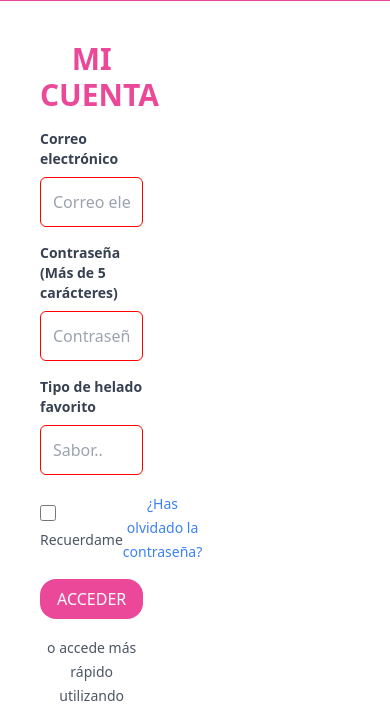
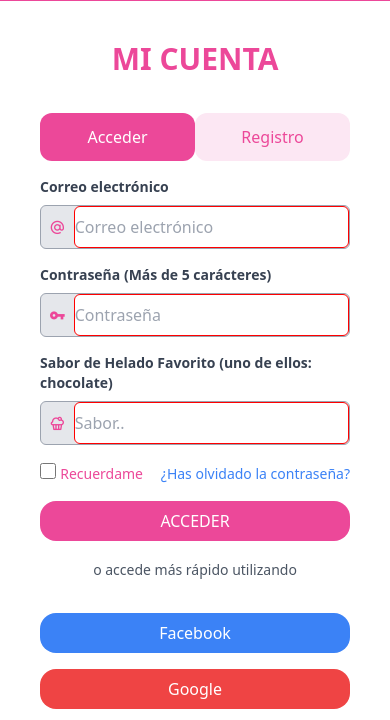
Before and after one commit to Alpego05/Tailwind, a website: page src/pages/login.html in a window 390 px wide. Shown: the part 79-799 px from the top of the page. Drawn offline with nearby package versions, Linux system fonts and the light colour scheme.

Commit message:
responsive login

```diff
--- a/src/pages/login.html
+++ b/src/pages/login.html
@@ -28,7 +28,10 @@
         </div>
         <div class=" mx-auto flex justify-between items-center py-1 px-3 h-20 ">
 
-            <img class="w-32" src="../assets/images/Bits-logo-marca-21-blanco.svg">
+            <a href="../index.html">
+                <img class="w-32" src="../assets/images/Bits-logo-marca-21-blanco.svg">
+            </a>
+
 
             <!-- Navbar -->
             <nav class="hidden md:block p-0 m-0">
@@ -60,39 +63,63 @@
 
     </header>
 
-    <div class="flex flex-col md:flex-row  justify-center  p-10 space-y-6 md:space-y-0">
+    <div class="flex flex-col lg:flex-row items-center lg:items-start justify-center  p-10 space-y-6 ">
+        <!-- formulario -->
+        <div class=" w-full space-y-4  lg:w-1/3">
+            <h1 class="text-3xl font-bold text-pink-500 text-center mb-9">MI CUENTA</h1>
 
+            <!-- div acceder/registro, no tiene mucho sentido, esta forzado para usar el validate -->
+            <div class="flex justify-center ">
+                <div class="bg-pink-500 text-white py-3 w-1/2 text-center rounded-xl cursor-pointer">
+                    Acceder
+                </div>
 
-        <!-- formulario -->
-        <div class=" w-1/3 space-y-4">
-            <h1 class="text-3xl font-bold text-pink-500 text-center">MI CUENTA</h1>
+                <div class="bg-pink-100 text-pink-500 py-3 w-1/2 text-center rounded-xl cursor-pointer">
+                    Registro
+                </div>
+
+            </div>
             <form class="space-y-4 ">
                 <!-- divs para los space, si no están deja de funcionar -->
                 <div>
-                    <label for="email" class="block text-sm font-semibold text-gray-700">Correo
-                        electrónico</label>
-                    <input id="email" type="email" class="w-full p-3 mt-2 border border-gray-300 rounded-md"
+                    <label for="email" class="block text-sm mb-2 font-semibold text-gray-700">Correo electrónico</label>
+                        <div class="flex items-center bg-gray-200 rounded-md border border-gray-400 ">
+                            <div class="  px-2 ">
+                                <i class="ri-at-line text-pink-500 "></i>
+                            </div>
+                            <input id="email" type="email" class="w-full py-2  border border-gray-300 rounded-md"
                         placeholder="Correo electrónico" required>
+                        </div>
+
                 </div>
 
                 <div>
-                    <label for="password" class="block text-sm font-semibold text-gray-700">Contraseña (Más de 5 carácteres)</label>
-                    <input id="password" type="password" class="w-full p-3 mt-2 border border-gray-300 rounded-md"
-                        placeholder="Contraseña" pattern=".{5,}" required>
+                    <label for="password" class="block text-sm mb-2 font-semibold text-gray-700">Contraseña (Más de 5 carácteres)</label>
+                        <div class="flex items-center bg-gray-200 rounded-md border border-gray-400 ">
+                            <div class="  px-2 ">
+                                <i class="ri-key-fill text-pink-500"></i>
+                            </div>
+                            <input id="password" type="password" class="w-full py-2  border border-gray-300 rounded-md"
+                            placeholder="Contraseña" pattern=".{5,}" required>
+                        </div>
                 </div>
 
                 <div>
-                    <label for="flavour" class="block text-sm font-semibold text-gray-700">Tipo de helado
-                        favorito</label>
-                    <input id="flavour" type="text" class="w-full p-3 mt-2 border border-gray-300 rounded-md"
-                        placeholder="Sabor.. " pattern="vainilla|chocolate|fresa|menta|frambuesa|mango|coco|caramelo|pistacho|cookies&cream|nutella|stracciatella|lechecondensada|maracuyá|limón|ciruela|amarena|turrón|algodón de azucar|pistacho|chocolateblanco|avellana|mocha|gofre|kiwi|dulce de leche|safrán|yogur|arándano|nuez|higo|manzana|piña|arándano|cereza|chicle|plátano|café|melón|frutos rojos"
-                        required>
+                    <label for="flavour" class="block text-sm mb-2 font-semibold text-gray-700">Sabor de Helado Favorito (uno de ellos: chocolate)</label>
+                        <div class="flex items-center bg-gray-200 rounded-md border border-gray-400">
+                            <div class="  px-2 ">
+                                <i class="ri-cake-3-line text-pink-500" ></i>
+                            </div>
+                            <input id="flavour" type="text" class="w-full py-2  border border-gray-300 rounded-md"
+                            placeholder="Sabor.. " pattern="vainilla|chocolate|fresa|menta|frambuesa|mango|coco|caramelo|pistacho|cookies&cream|nutella|stracciatella|lechecondensada|maracuyá|limón|ciruela|amarena|turrón|algodón de azucar|pistacho|chocolateblanco|avellana|mocha|gofre|kiwi|dulce de leche|safrán|yogur|arándano|nuez|higo|manzana|piña|arándano|cereza|chicle|plátano|café|melón|frutos rojos"
+                            required>
+                        </div>
                 </div>
 
                 <div class="flex items-center justify-between">
                     <div class=" ">
                         <input type="checkbox" id="remember" class="h-4 w-4 text-pink-500">
-                        <label for="remember" class=" text-sm text-gray-600">Recuerdame</label>
+                        <label for="remember" class=" text-sm text-pink-500">Recuerdame</label>
                     </div>
 
                     <div class="text-center">
@@ -119,7 +146,7 @@
         </div>
 
         <!-- Imagen aside-->
-        <img src="../assets/images/Conviertete-en-Bits-Lover.jpg" class=" w-1/4 h-2/4 ml-9">
+        <img src="../assets/images/Conviertete-en-Bits-Lover.jpg" class=" hidden sm:block w-1/2 h-2/4 ml-9 lg:w-1/4 ">
 
     </div>
 
```
